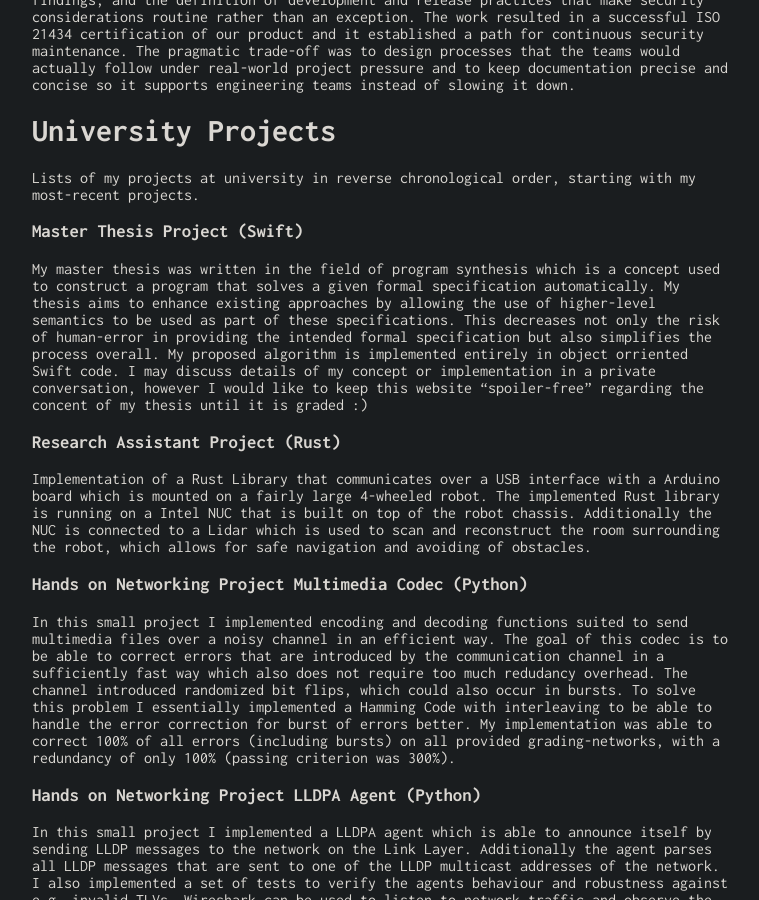
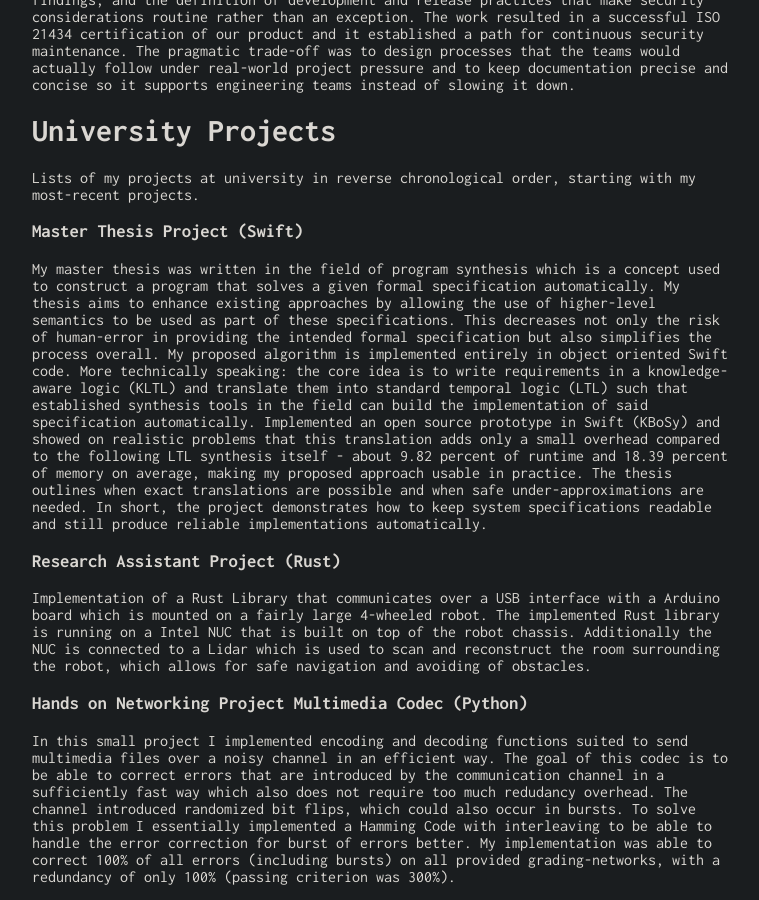
Before and after one commit to schaefer-dev/schaefer-dev.github.io, a Jekyll site: the page built from projects.md, in a window 1280 px wide and 900 px high, scrolled down 1139 px. Shown: the whole window, without its empty margins (258-1017 px from the left). Built offline with Jekyll 4.4.1, drawn with Linux system fonts in a browser that asks for light colours.

Commit message:
More context about masters thesis

```diff
--- a/projects.md
+++ b/projects.md
@@ -35,8 +35,7 @@ Lists of my projects at university in reverse chronological order, starting with
 
 ### Master Thesis Project (Swift)
 
-My master thesis was written in the field of program synthesis which is a concept used to construct a program that solves a given formal specification automatically. My thesis aims to enhance existing approaches by allowing the use of higher-level semantics to be used as part of these specifications. This decreases not only the risk of human-error in providing the intended formal specification but also simplifies the process overall. My proposed algorithm is implemented entirely in object orriented Swift code. I may discuss details of my concept or implementation in a private conversation, however I would like to keep this website "spoiler-free" regarding the concent of my thesis until it is graded :)
-
+My master thesis was written in the field of program synthesis which is a concept used to construct a program that solves a given formal specification automatically. My thesis aims to enhance existing approaches by allowing the use of higher-level semantics to be used as part of these specifications. This decreases not only the risk of human-error in providing the intended formal specification but also simplifies the process overall. My proposed algorithm is implemented entirely in object oriented Swift code. More technically speaking: the core idea is to write requirements in a knowledge-aware logic (KLTL) and translate them into standard temporal logic (LTL) such that established synthesis tools in the field can build the implementation of said specification automatically. Implemented an open source prototype in Swift (KBoSy) and showed on realistic problems that this translation adds only a small overhead compared to the following LTL synthesis itself - about 9.82 percent of runtime and 18.39 percent of memory on average, making my proposed approach usable in practice. The thesis outlines when exact translations are possible and when safe under-approximations are needed. In short, the project demonstrates how to keep system specifications readable and still produce reliable implementations automatically.
 
 ### Research Assistant Project (Rust)
 
```
